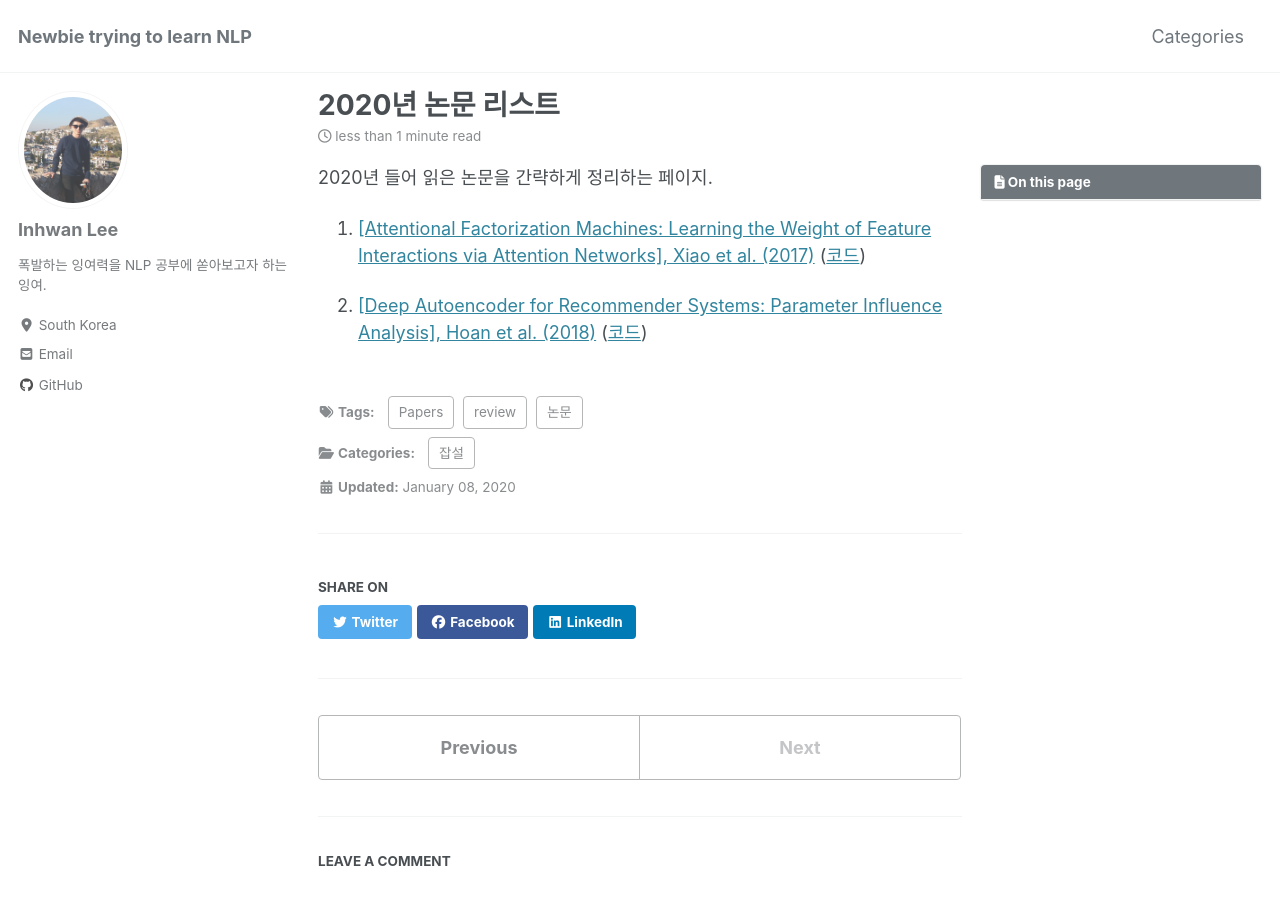
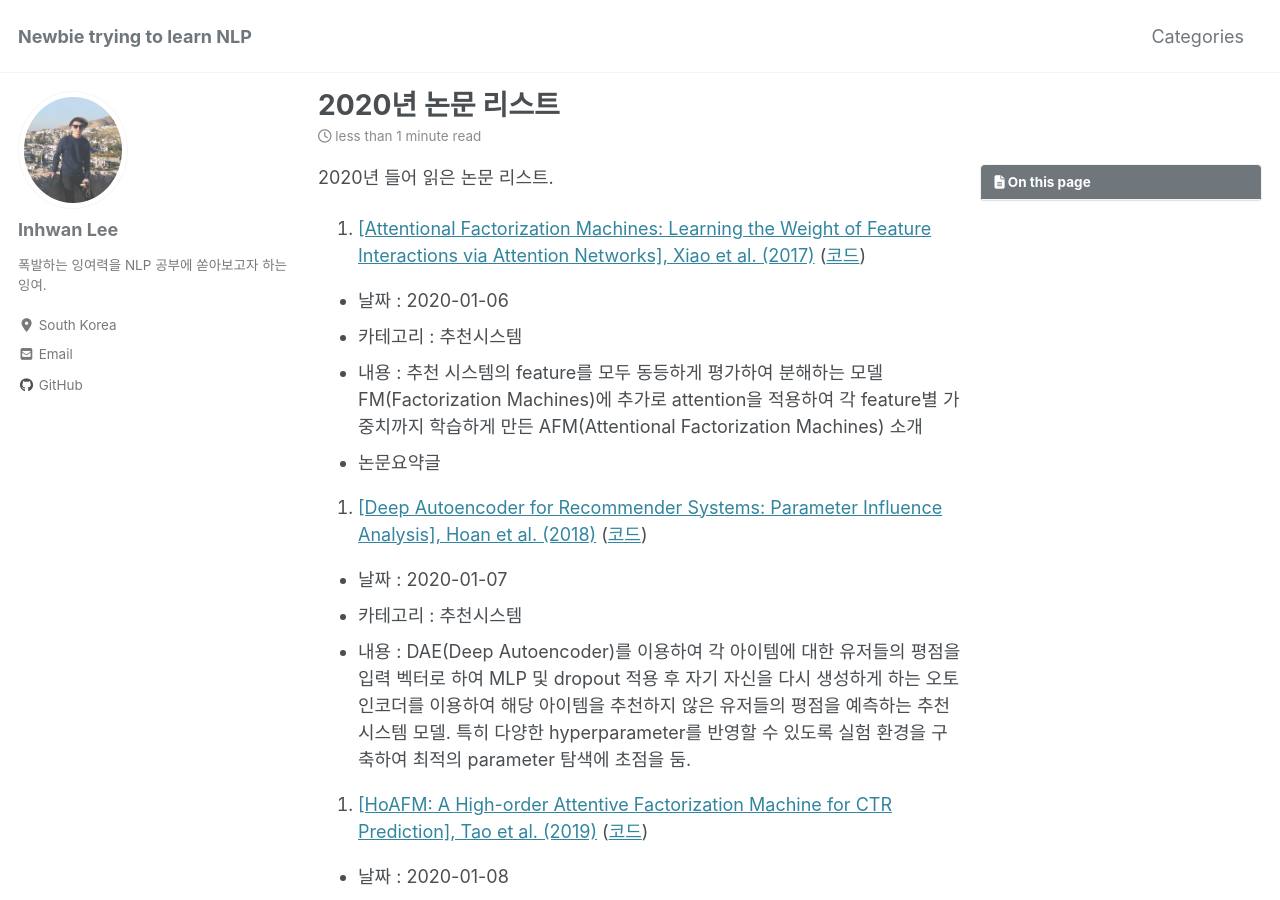
Before and after one commit to lih0905/lih0905.github.io, a Jekyll site: the page built from _posts/2020-01-07-2020년_Paper_List.md, in a window 1280 px wide and 900 px high. Built offline with Jekyll 4.4.1, drawn with Linux system fonts in a browser that asks for light colours; cached includes are drawn as plain includes; nearby versions of some CDN libraries; formulas are drawn with MathJax 3; comment, search, counter and statistics services are not loaded; some of the changed text lies outside the part shown.

Commit message:
List update

```diff
--- a/_posts/2020-01-07-2020년_Paper_List.md
+++ b/_posts/2020-01-07-2020년_Paper_List.md
@@ -11,8 +11,23 @@ use_math: true
 toc: true
 ---
 
-2020년 들어 읽은 논문을 간략하게 정리하는 페이지.
+2020년 들어 읽은 논문 리스트.
 
 1. [[Attentional Factorization Machines: Learning the Weight of Feature Interactions via Attention Networks], Xiao et al. (2017)](https://www.comp.nus.edu.sg/~xiangnan/papers/ijcai17-afm.pdf) ([코드](https://github.com/hexiangnan/attentional_factorization_machine))
 
+  * 날짜 : 2020-01-06
+  * 카테고리 : 추천시스템
+  * 내용 : 추천 시스템의 feature를 모두 동등하게 평가하여 분해하는 모델 FM(Factorization Machines)에 추가로 attention을 적용하여 각 feature별 가중치까지 학습하게 만든 AFM(Attentional Factorization Machines) 소개
+  * 논문요약글
+
 2. [[Deep Autoencoder for Recommender Systems: Parameter Influence Analysis], Hoan et al. (2018)](https://arxiv.org/abs/1901.00415) ([코드](https://github.com/heroddaji/flexEncoder))
+
+  * 날짜 : 2020-01-07
+  * 카테고리 : 추천시스템
+  * 내용 : DAE(Deep Autoencoder)를 이용하여 각 아이템에 대한 유저들의 평점을 입력 벡터로 하여 MLP 및 dropout 적용 후 자기 자신을 다시 생성하게 하는 오토인코더를 이용하여 해당 아이템을 추천하지 않은 유저들의 평점을 예측하는 추천 시스템 모델. 특히 다양한 hyperparameter를 반영할 수 있도록 실험 환경을 구축하여 최적의 parameter 탐색에 초점을 둠.
+
+3. [[HoAFM: A High-order Attentive Factorization Machine for CTR Prediction], Tao et al. (2019)](http://staff.ustc.edu.cn/~hexn/papers/IPM19-HoAFM.pdf) ([코드](https://github.com/zltao/HoAFM/blob/master/HoAFM_v1.0.py))
+
+  * 날짜 : 2020-01-08
+  * 카테고리 : 추천시스템
+  * 내용 :
```
Also changed, not shown: _posts/2020-01-08-AFM.md (added, +35 -0 lines).
